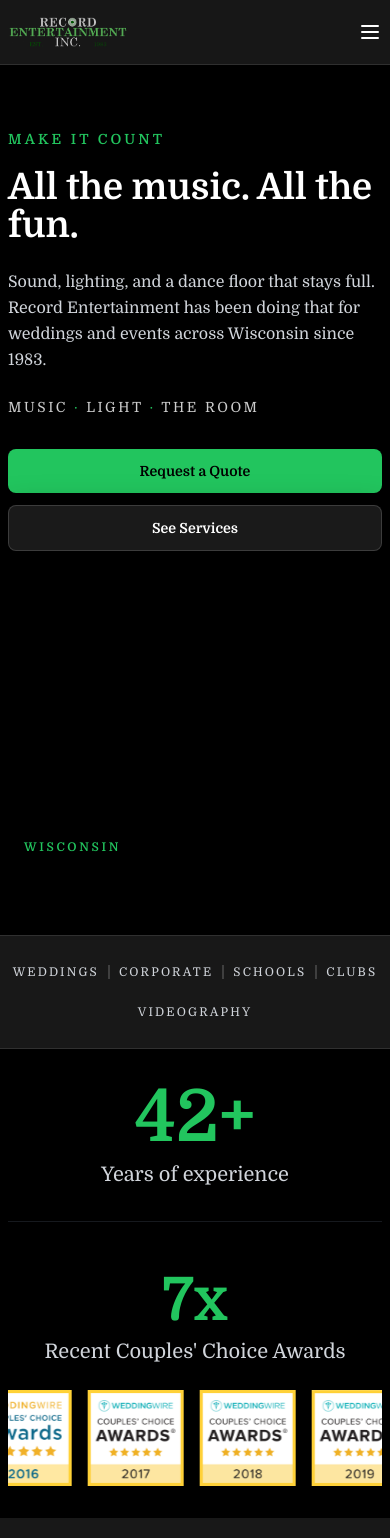
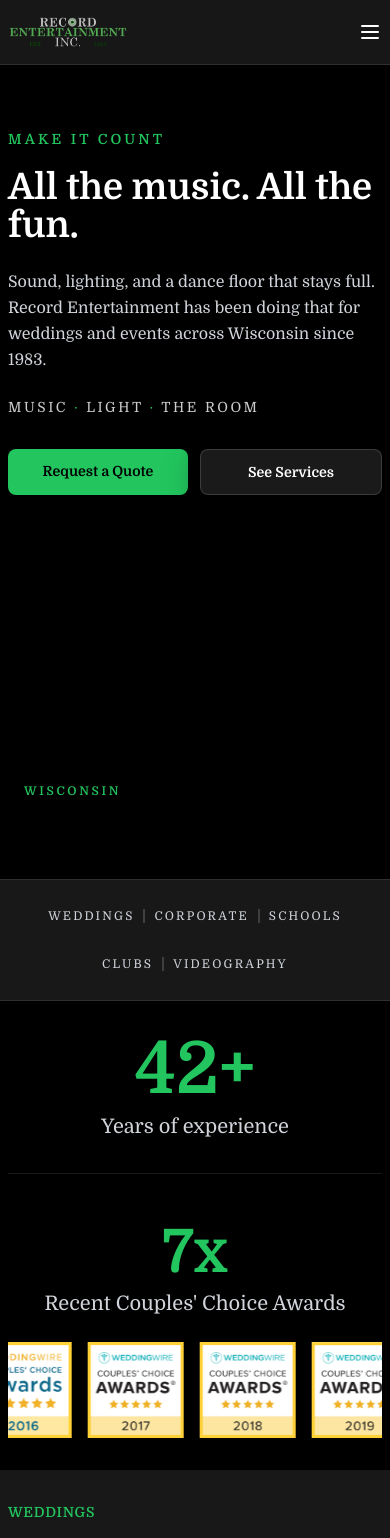
Before and after one commit to richiethie/RecordEntertainment, a Next.js app: page / in a window 390 px wide. Shown: the top 1538 px of the page. Built offline with nearby package versions, Linux system fonts and the light colour scheme.

Commit message:
mobile ui tweaks

```diff
--- a/app/page.tsx
+++ b/app/page.tsx
@@ -1,6 +1,6 @@
 'use client';
 
-import { useLayoutEffect, useRef, useState } from 'react';
+import { Fragment, useLayoutEffect, useRef, useState } from 'react';
 import Link from 'next/link';
 import Image from 'next/image';
 import VideoBackgroundRounded from '@/components/VideoBackgroundRounded';
@@ -65,16 +65,16 @@ export default function Home() {
               <p className="text-sm uppercase tracking-[0.18em] text-white/80 mb-8">
                 Music <span className="text-primary-500">·</span> Light <span className="text-primary-500">·</span> The room
               </p>
-              <div className="flex flex-col sm:flex-row gap-3 sm:gap-4">
+              <div className="flex flex-row gap-3 sm:gap-4">
                 <Link
                   href="/booking"
-                  className="inline-block text-center bg-primary-500 text-black px-6 py-3 sm:px-8 sm:py-4 rounded-lg font-semibold text-sm sm:text-lg hover:bg-primary-600 transition-all duration-200"
+                  className="flex-1 sm:flex-none text-center bg-primary-500 text-black px-3 py-3 sm:px-8 sm:py-4 rounded-lg font-semibold text-sm sm:text-lg hover:bg-primary-600 transition-all duration-200"
                 >
                   Request a Quote
                 </Link>
                 <Link
                   href="/services"
-                  className="inline-block text-center glass-strong text-white px-6 py-3 sm:px-8 sm:py-4 rounded-lg font-semibold text-sm sm:text-lg hover:bg-white/10 transition-all duration-200"
+                  className="flex-1 sm:flex-none text-center glass-strong text-white px-3 py-3 sm:px-8 sm:py-4 rounded-lg font-semibold text-sm sm:text-lg hover:bg-white/10 transition-all duration-200"
                 >
                   See Services
                 </Link>
@@ -100,7 +100,8 @@ export default function Home() {
             aria-label="Event types"
           >
             {landingLinks.map((item, index) => (
-              <div key={item.href} data-landing-link className="relative flex items-center">
+              <Fragment key={item.href}>
+                <div data-landing-link className="relative flex items-center">
                   {index > 0 && (
                     <span
                       data-landing-separator
@@ -115,6 +116,8 @@ export default function Home() {
                     {item.label}
                   </Link>
                 </div>
+                {index === 2 && <span className="basis-full h-0 sm:hidden" aria-hidden="true" />}
+              </Fragment>
             ))}
           </nav>
         </div>
```
Lines whose indentation alone changed are shown as unchanged.
